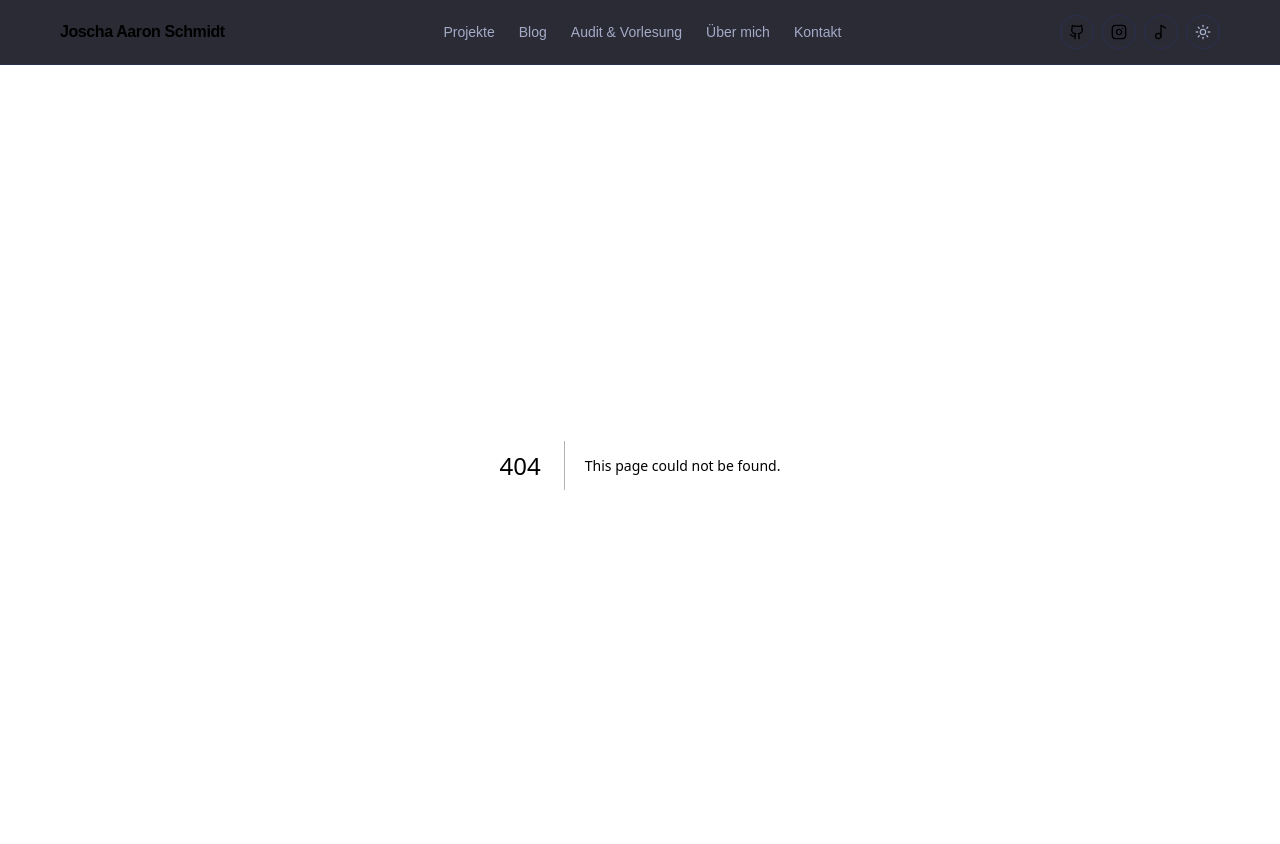
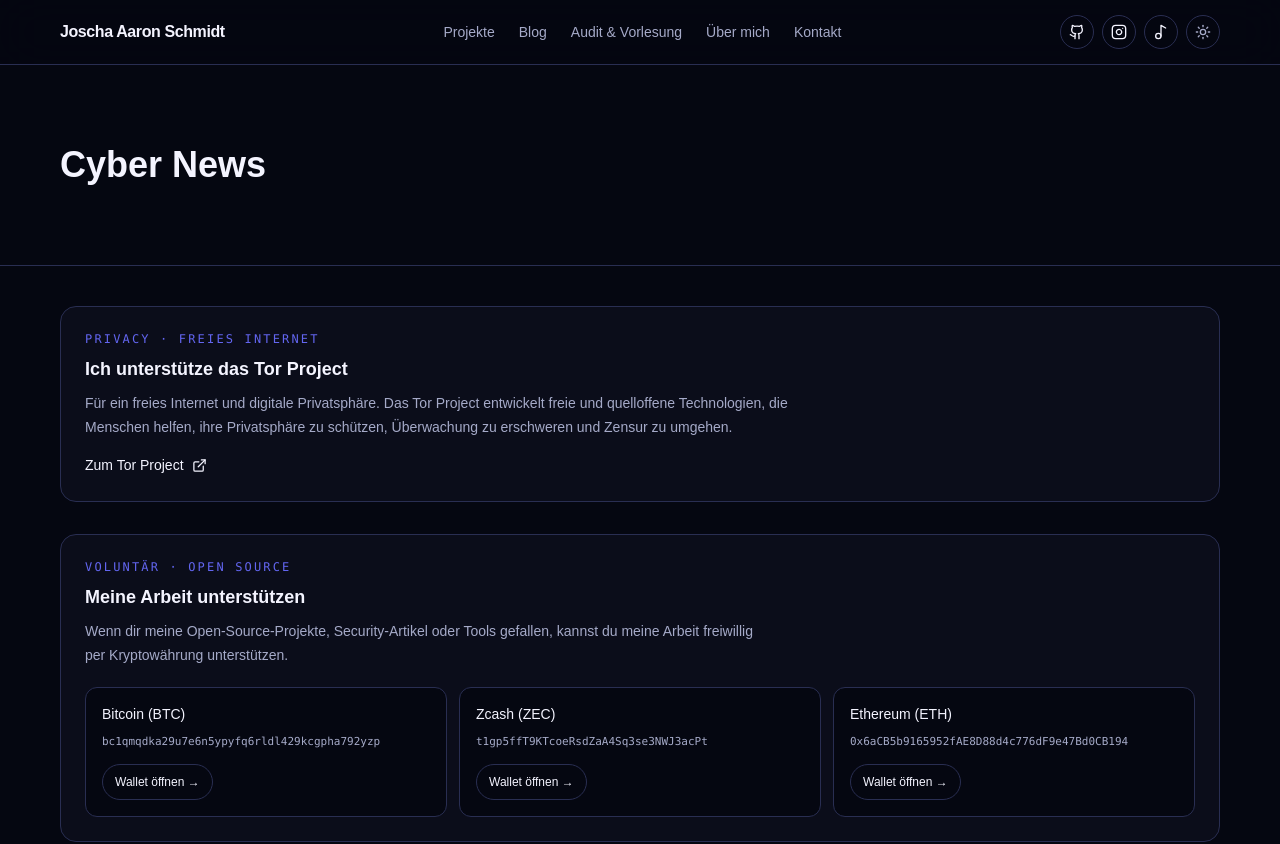
Before and after one commit to aaron0sec/webseite, a Next.js app: page /news in a window 1280 px wide. Before the commit this address had no page. Shown: the top 844 px of the page. Built offline with nearby package versions, Linux system fonts and the light colour scheme.

Commit message:
Add Cyber News page

```diff
--- /dev/null
+++ b/src/app/news/page.tsx
@@ -0,0 +1,3 @@
+export default function NewsPage() {
+  return <main className="container py-20"><h1 className="text-4xl font-semibold">Cyber News</h1></main>;
+}
```
